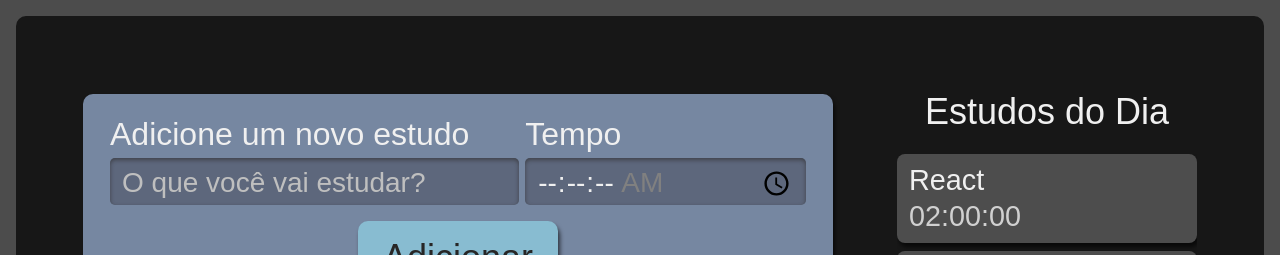
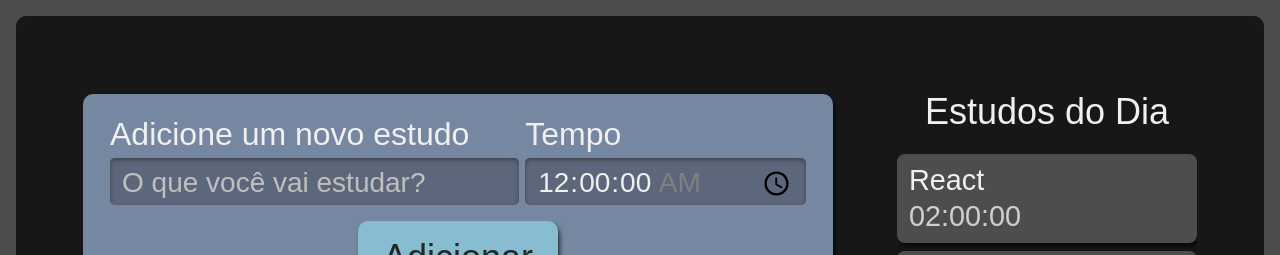
Before and after one commit to MasterKelwin/alura-studies, a React (Create React App) app: page / in a window 1280 px wide. Shown: the top 255 px of the page. Built offline with nearby package versions, Linux system fonts and the light colour scheme.

Commit message:
erro de compilação

```diff
--- a/src/components/button/index.tsx
+++ b/src/components/button/index.tsx
@@ -1,10 +1,14 @@
 import React from 'react';
 import style from './botao.module.scss';
 
-class Botao extends React.Component <{ children: any }> {
+class Botao extends React.Component <{
+    children: any
+    type?: "button" | "submit" | "reset" | undefined
+}> {
     render() {
+        const { type = "button" } = this.props; //caso não especificar o tipo, o tipo será button
         return (
-            <button className={style.botao}>
+            <button type={type} className={style.botao}>
                 {this.props.children}
             </button>
         )
--- a/src/components/form/index.tsx
+++ b/src/components/form/index.tsx
@@ -1,24 +1,53 @@
 import React from "react";
+import { ITarefa } from "../../types/tarefa";
 import Botao from "../button";
 import style from './form.module.scss';
 
-class Form extends React.Component {
+class Form extends React.Component<{
+    setTarefas: React.Dispatch<ITarefa[]>
+}> {
+    state = {
+        tarefa: "",
+        tempo: "00:00"
+    }
+
+    addTarefa(evento: React.FormEvent<HTMLFormElement>) {
+        evento.preventDefault(); //para não dar refresh na página
+        this.props.setTarefas(tarefasAntigas => [...tarefasAntigas, {...this.state}])
+    }
+
     render() {
         return (
-            <form className={style.novaTarefa}>
+            <form className={style.novaTarefa} onSubmit={this.addTarefa.bind(this)}>
                 <div className={style.inputContainer}>
                     <label htmlFor="tarefa">
                         Adicione um novo estudo
                     </label>
-                    <input type="text" name="tarefa" id="tarefa" placeholder="O que você vai estudar?" required />
+                    <input
+                    type="text"
+                    name="tarefa"
+                    id="tarefa"
+                    placeholder="O que você vai estudar?"
+                    value={this.state.tarefa}
+                    onChange={evento => this.setState({...this.state, tarefa: evento.target.value})}
+                    required />
                 </div>
                 <div className={style.inputContainer}>
                     <label htmlFor="tempo">
                         Tempo
                     </label>
-                    <input type="time" name="tempo" id="tempo" step="1" min="00:00:00" max="01:30:00" required />
+                    <input
+                    type="time"
+                    name="tempo"
+                    id="tempo"
+                    step="1"
+                    value= {this.state.tempo}
+                    onChange={evento => this.setState({...this.state, tempo: evento.target.value})}
+                    min="00:00:00"
+                    max="01:30:00"
+                    required />
                 </div>
-                <Botao>
+                <Botao type="submit">
                     Adicionar
                 </Botao>
             </form>
--- a/src/components/list/index.tsx
+++ b/src/components/list/index.tsx
@@ -1,25 +1,14 @@
 import Item from './item';
 import style from './lista.module.scss';
 import React from 'react';
+import { ITarefa } from '../../types/tarefa';
 
 
-function Lista() {
-    const [tarefas, setTarefas] = React.useState([{
-        tarefa: 'React',
-        tempo: '02:00:00'
-    }, {
-        tarefa: 'JavaScript',
-        tempo: '01:00:00'
-    }, {
-        tarefa: 'Typescript',
-        tempo: '03:00:00'
-    }
-    ]);
+function Lista({ tarefas }: { tarefas: ITarefa[] }) {
+
     return (
         <aside className={style.listaTarefas}>
-            <h2 onClick={() => {
-                setTarefas([...tarefas, {tarefa: "Estudar State", tempo: "05:00:00"}])
-            }}> Estudos do Dia </h2>
+            <h2> Estudos do Dia </h2>
             <ul>
                 {tarefas.map((item, index) => (
                     <Item
--- a/src/pages/App.tsx
+++ b/src/pages/App.tsx
@@ -2,12 +2,24 @@ import Cronometro from '../components/cronometro';
 import Form from '../components/form';
 import Lista from '../components/list';
 import style from './app.module.scss';
+import React from 'react';
 
 function App() {
+  const [tarefas, setTarefas] = React.useState([{
+    tarefa: 'React',
+    tempo: '02:00:00'
+}, {
+    tarefa: 'JavaScript',
+    tempo: '01:00:00'
+}, {
+    tarefa: 'Typescript',
+    tempo: '03:00:00'
+}
+]);
   return (
     <div className={style.AppStyle}>
-      <Form />
-      <Lista />
+      <Form setTarefas={setTarefas}/>
+      <Lista tarefas={tarefas} />
       <Cronometro />
     </div>
   );
--- /dev/null
+++ b/src/types/tarefa.ts
@@ -0,0 +1,4 @@
+export interface ITarefa { //"variavel" para guarda tipos
+    tarefa: string,
+    tempo: string
+}
```
